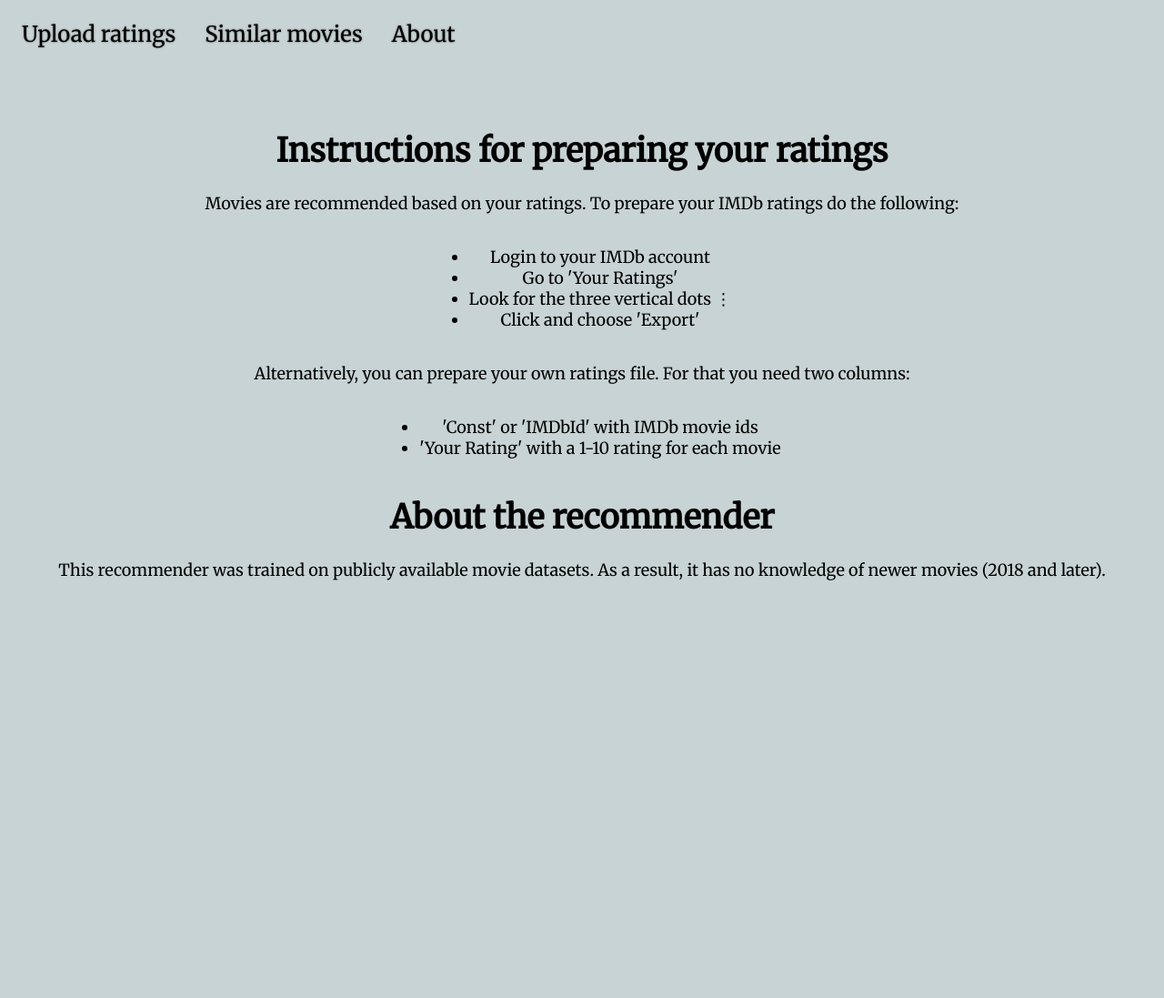
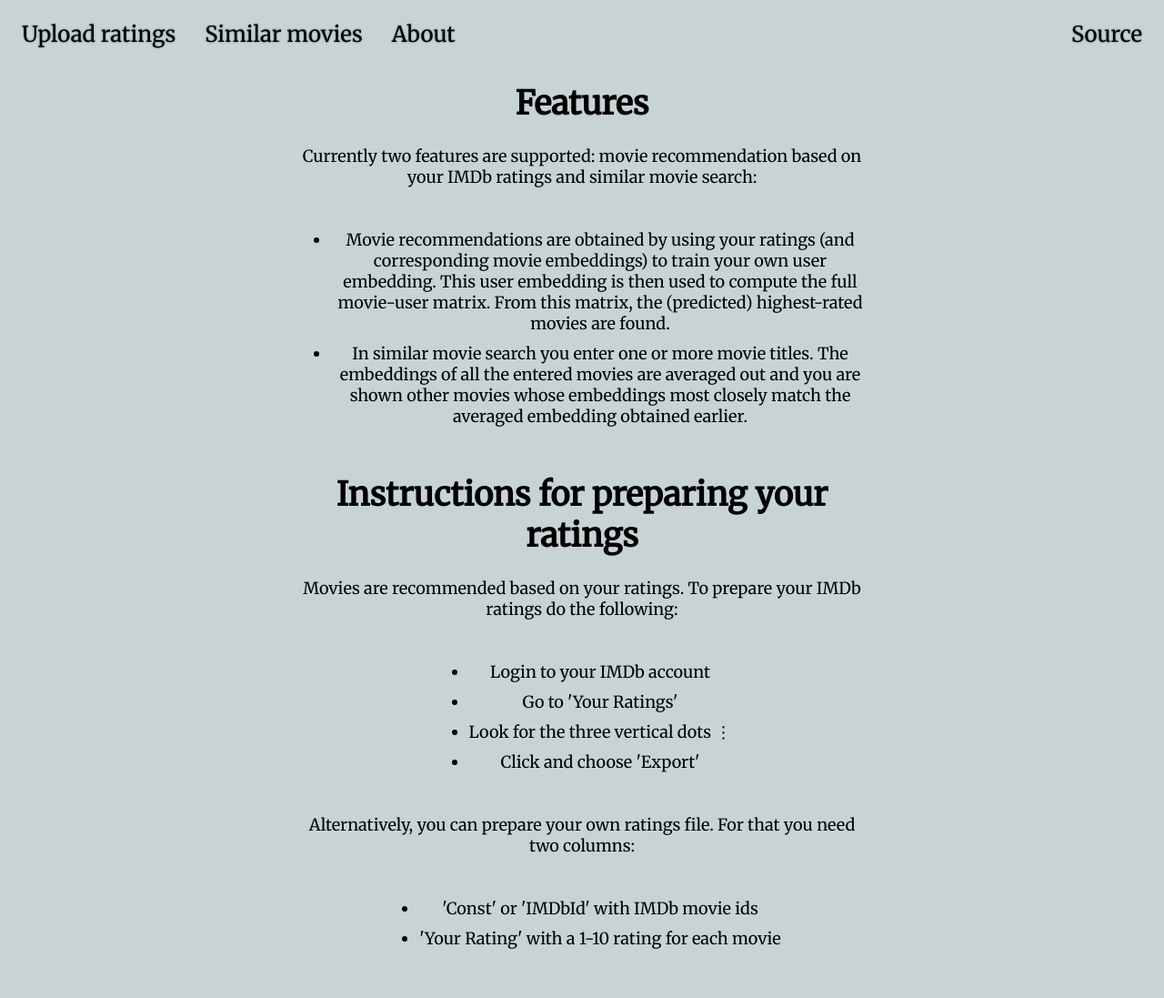
Before and after one commit to Asa-Nisi-Masa/movie-recommender, a Flask app: page /about in a window 1280 px wide. Shown: the whole page at 91% size. Before the commit the page ends 638 px from the top, so only its background shows below. Run offline with Flask 2, Linux system fonts and the light colour scheme; data that the repository does not hold is empty; some libraries are stand-ins or nearby versions.

Commit message:
added source, updated readme, about

```diff
--- a/styles/style.css
+++ b/styles/style.css
@@ -64,15 +64,21 @@ html {
 /*************** Search similar movies ************/
 
 .about {
+    margin: 0 25%;
+    display: inline-block;
+    justify-content: center;
     color: #000000;
     text-align: center;
-    margin-top: 2cm;
     font-family: "Merriweather";
     font-size: 18px;
 }
 
 .about ul {
     display: inline-block;
+}
+
+.about li {
+    margin: 10px 0;
 }
 
 .search {
@@ -221,3 +227,7 @@ nav a.active {
     background-color: #4CAF50;
     color: white;
 }
+
+.source-link {
+    float: right;
+}
--- a/templates/about.html
+++ b/templates/about.html
@@ -2,6 +2,18 @@
 {% block about %}
 
 <div class="about">
+
+    <h1>
+        Features
+    </h1>
+    <p>
+        Currently two features are supported: movie recommendation based on your IMDb ratings and similar movie search:
+    <ul>
+        <li>Movie recommendations are obtained by using your ratings (and corresponding movie embeddings) to train your own user embedding. This user embedding is then used to compute the full movie-user matrix. From this matrix, the (predicted) highest-rated movies are found.</li>
+        <li>In similar movie search you enter one or more movie titles. The embeddings of all the entered movies are averaged out and you are shown other movies whose embeddings most closely match the averaged embedding obtained earlier.</li>
+    </ul>
+    </p>
+
     <h1>
         Instructions for preparing your ratings
     </h1>
@@ -21,12 +33,6 @@
             <li>'Your Rating' with a 1-10 rating for each movie</li>
         </ul>
     </p>
-    <h1>
-        About the recommender
-    </h1>
-    <p>
-        This recommender was trained on publicly available movie datasets. As a result, it has no knowledge of newer movies (2018 and later).
-    </p>
 </div>
 
 {% endblock %}
--- a/templates/index.html
+++ b/templates/index.html
@@ -58,6 +58,7 @@
             <a href="/">Upload ratings</a>
             <a href="/similar-movie-finder">Similar movies</a>
             <a href="/about">About</a>
+            <a class="source-link" href="https://github.com/Asa-Nisi-Masa/movie-recommender">Source</a>
         </nav>
 
         {% block upload_result %}
```
Also changed, not shown: README.md.
